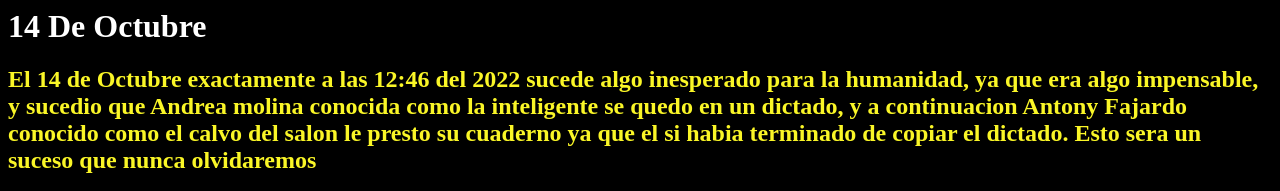
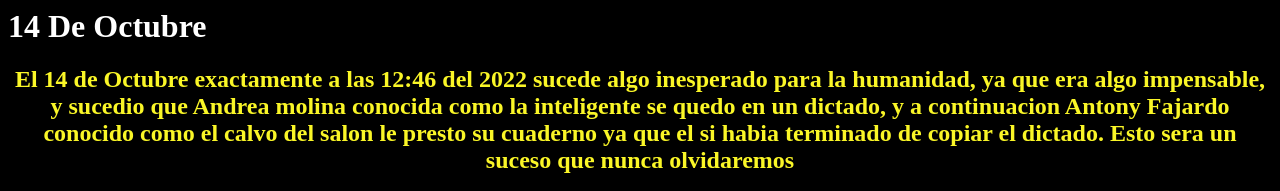
Before and after one commit to Satanic14/Satanic14.github.io, a plain HTML site: page index.html in a window 1280 px wide. Shown: the top 191 px of the page. Drawn offline with Linux system fonts and the light colour scheme.

Commit message:
Update index.html

```diff
--- a/index.html
+++ b/index.html
@@ -4,7 +4,7 @@
 </head>
 <body bgcolor="black">
 <h1 style="color:white;"> 14 De Octubre </h1>
-<h2 style="color:rgb(250, 246, 39);"> El 14 de Octubre exactamente a las 12:46 del 2022 sucede algo inesperado para la humanidad, ya que era algo impensable, y sucedio que Andrea molina conocida como la inteligente se quedo en un dictado, y a continuacion Antony Fajardo conocido como el calvo del salon le presto su cuaderno ya que el si habia terminado de copiar el dictado. Esto sera un suceso que nunca olvidaremos  </h2>
+<h2 style="color:rgb(250, 246, 39);"> <center> El 14 de Octubre exactamente a las 12:46 del 2022 sucede algo inesperado para la humanidad, ya que era algo impensable, y sucedio que Andrea molina conocida como la inteligente se quedo en un dictado, y a continuacion Antony Fajardo conocido como el calvo del salon le presto su cuaderno ya que el si habia terminado de copiar el dictado. Esto sera un suceso que nunca olvidaremos </center>  </h2>
   <img src="andrea.jpeg"></img>
 </body>
 </hmtl>
```
